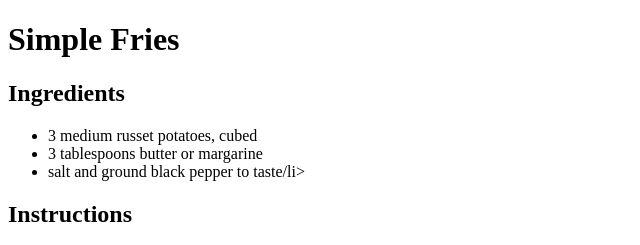
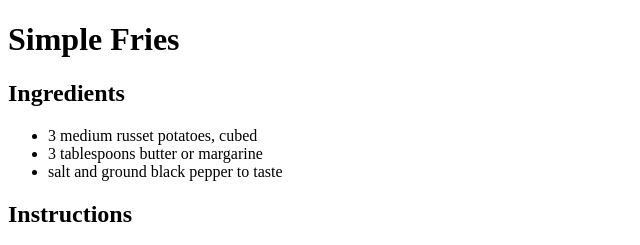
Before and after one commit to sdecu/repos, a plain HTML site: page odin-recipes/fries.html in a window 1280 px wide. Shown: the top 245 px of the page, 0-640 px from the left. Drawn offline with Linux system fonts and the light colour scheme.

Commit message:
fix syntax error line 15

```diff
--- a/odin-recipes/fries.html
+++ b/odin-recipes/fries.html
@@ -12,7 +12,7 @@
     <ul>
         <li>3 medium russet potatoes, cubed</li>
         <li>3 tablespoons butter or margarine</li>
-        <li>salt and ground black pepper to taste/li>
+        <li>salt and ground black pepper to taste</li>
     </ul>
     <h2>Instructions</h2>
     <ol>
```
